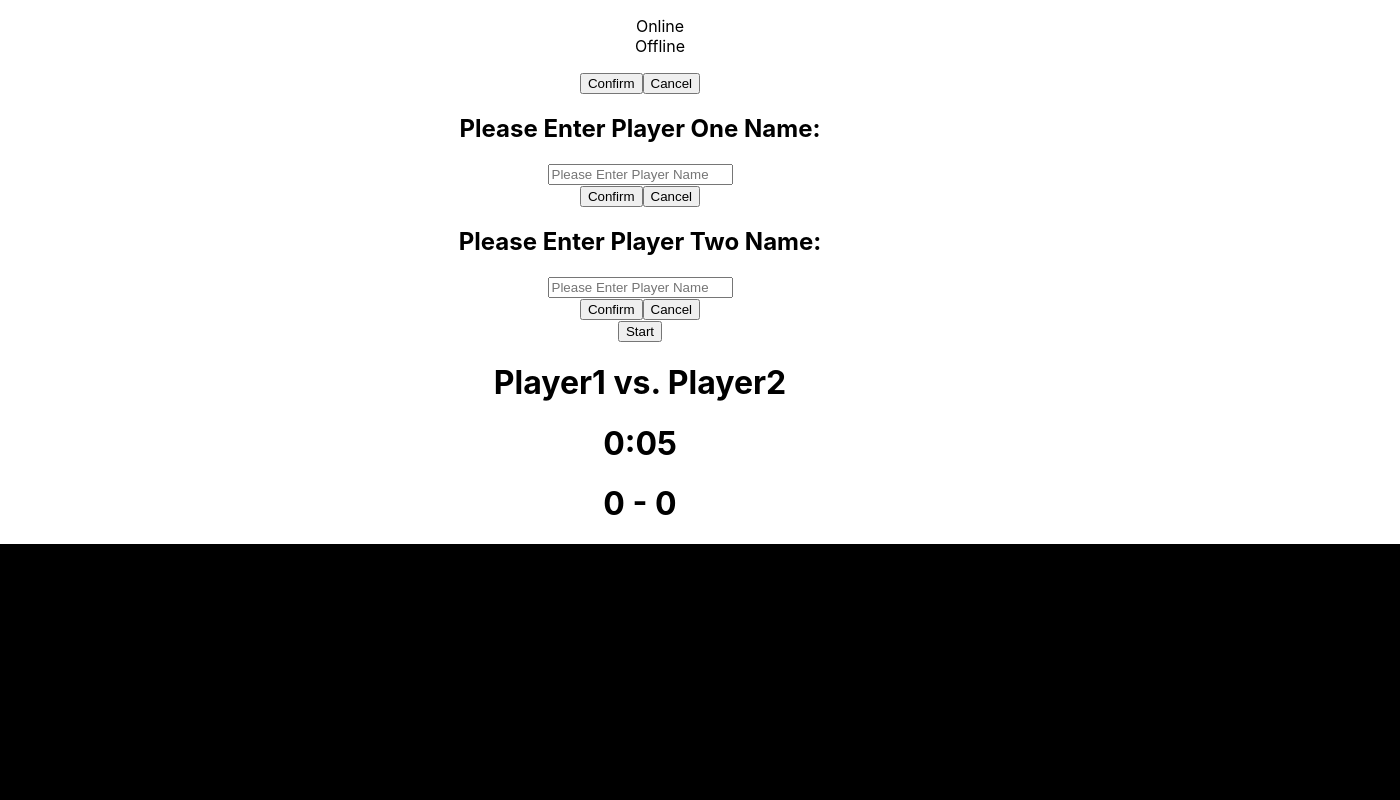
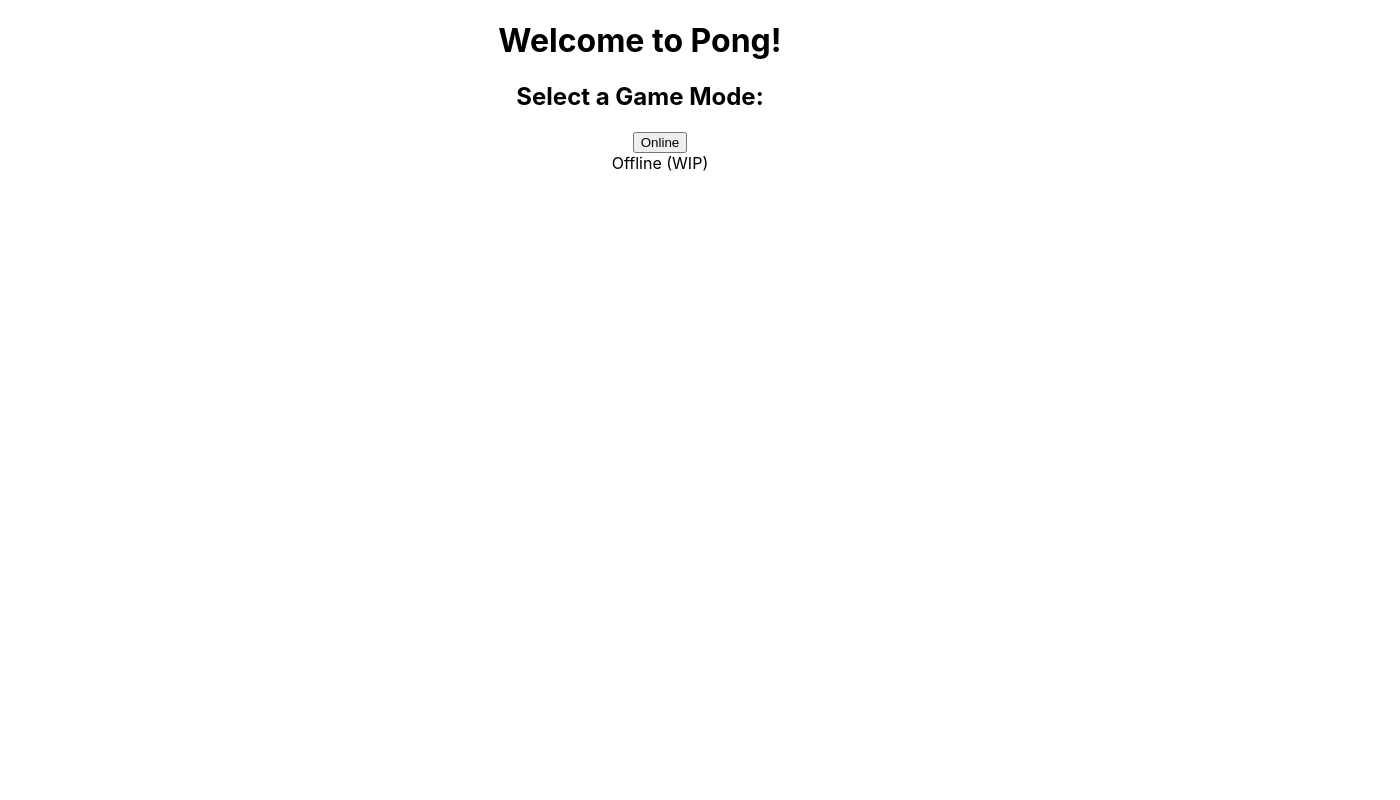
Before and after one commit to Aman-Hundal/PongJS, a React (Create React App) app in the folder frontend/: page / in a window 1280 px wide. Shown: the top 800 px of the page, 1400 px wide, since content can reach past the window. Built offline with nearby package versions, Linux system fonts and the light colour scheme.

Commit message:
added basic transition of componnents for index section (ie. game mode, player1 name, player 2 name, start game)

```diff
--- a/frontend/src/App.js
+++ b/frontend/src/App.js
@@ -14,14 +14,6 @@ const [state, setState] = useState({
   seconds: 10,
   gameOn: true
 });
-
-const confirm = () => {
-  console.log("Confirmed");
-}
-
-const cancel = () => {
-  console.log("Cancelled")
-}
 
 const setNameP1 = (name) => {
   const player1 = {...state.player1, name: name};
@@ -120,10 +112,10 @@ const testData = [
 
   return (
     <div className="App">
-      <Index setNameP1={setNameP1} setNameP2={setNameP2} cancel={cancel} confirm={confirm} start={start} />
-      <Players P1={state.player1} P2={state.player2} />
+      <Index setNameP1={setNameP1} setNameP2={setNameP2} start={start} />
+      {/* <Players P1={state.player1} P2={state.player2} />
       <Canvas winner={winner} newGame={newGame} endGame={endGame} gameOn={state.gameOn} P1={state.player1} P2={state.player2} increaseScoreP1={increaseScoreP1} increaseScoreP2={increaseScoreP2} mins={state.minutes} secs={state.seconds} animateTimer={animateTimer} />
-      <Leaderboard matches={testData} />
+      <Leaderboard matches={testData} /> */}
     </div>
   )
 }
--- a/frontend/src/components/Setup/GameModeSelection.jsx
+++ b/frontend/src/components/Setup/GameModeSelection.jsx
@@ -2,15 +2,14 @@ import '../styles/GameModeSelection.css';
 import Button from './Button';
 
 const GameModeSelection = (props) => {
-    const {confirm, cancel} = props;
+    const { transition} = props;
     return (
         <div className="gamemode-card">
+            <h2>Select a Game Mode: </h2>
             <ul id="gamemode-list">
-                <li>Online</li>
-                <li>Offline</li>
+                <li><Button message={"Online"} onClick={() => transition("CONFIRMP1")}/></li>
+                <li>Offline (WIP)</li>
             </ul>
-            <Button message={"Confirm"} onClick={confirm} />
-            <Button message={"Cancel"} onClick={cancel} />
         </div>
     )
 }
--- a/frontend/src/components/Setup/Index.jsx
+++ b/frontend/src/components/Setup/Index.jsx
@@ -2,15 +2,23 @@ import UserFormP1 from './UserFormP1';
 import UserFormP2 from './UserFormP2';
 import GameModeSelection from './GameModeSelection';
 import Button from './Button';
+import useVisualMode from '../../hooks/useVisualMode';
 
 const Index = (props) => {
-  const {setNameP1, setNameP2, cancel, confirm, start} = props;
+  const {setNameP1, setNameP2, start} = props;
+  const INDEX = "INDEX";
+  const CONFIRMP1 = "CONFIRMP1";
+  const CONFIRMP2 = "CONFIRMP2";
+  const START = "START";
+  const { mode, transition, back } = useVisualMode(INDEX);
+
   return (
     <div>
-      <GameModeSelection cancel={cancel} confirm={confirm} />
-      <UserFormP1 setPlayerName={setNameP1} cancel={cancel} />
-      <UserFormP2 setPlayerName={setNameP2} cancel={cancel} />
-      <Button message={"Start"} onClick={start} />
+      <h1>Welcome to Pong!</h1>
+      {mode === "INDEX" && <GameModeSelection transition={transition} />}
+      {mode === CONFIRMP1 && <UserFormP1 setPlayerName={setNameP1} back={back} transition={transition} />}
+      {mode === CONFIRMP2 && <UserFormP2 setPlayerName={setNameP2}  back={back} transition={transition} />}
+      {mode === START && <Button message={"Start"} onClick={start} />}
     </div>
   )
 }
--- a/frontend/src/components/Setup/UserFormP1.jsx
+++ b/frontend/src/components/Setup/UserFormP1.jsx
@@ -1,8 +1,7 @@
 import {useState} from 'react';
-import Button from './Button';
 
 const UserFormP1 = (props) => {
-    const { setPlayerName, cancel } = props;
+    const { setPlayerName, back, transition } = props;
     const [name, setName] = useState("");
 
     return (
@@ -17,8 +16,11 @@ const UserFormP1 = (props) => {
                 value={name}
                 />
             </form>
-            <button onClick={event => setPlayerName(name)}>Confirm</button>
-            <Button message={"Cancel"} onClick={cancel} />
+            <button onClick={() => {
+                setPlayerName(name)
+                transition("CONFIRMP2")}
+                }>Confirm</button>
+            <button onClick={() => back()} >Cancel</button>
         </main>
     )
 }
--- a/frontend/src/components/Setup/UserFormP2.jsx
+++ b/frontend/src/components/Setup/UserFormP2.jsx
@@ -1,8 +1,7 @@
 import {useState} from 'react';
-import Button from './Button';
 
 const UserFormP2 = (props) => {
-    const { setPlayerName, cancel } = props;
+    const { setPlayerName, transition, back } = props;
     const [name, setName] = useState("");
 
     return (
@@ -17,8 +16,11 @@ const UserFormP2 = (props) => {
                 value={name}
                 />
             </form>
-            <button onClick={event => setPlayerName(name)}>Confirm</button>
-            <Button message={"Cancel"} onClick={cancel} />
+            <button onClick={() => {
+                setPlayerName(name)
+                transition("START")}
+                }>Confirm</button>
+            <button onClick={() => back()} >Cancel</button>
         </main>
     )
 }
--- /dev/null
+++ b/frontend/src/hooks/useVisualMode.js
@@ -0,0 +1,36 @@
+import {useState} from 'react';
+
+//Hook which keeps track of the history of the modes, so we can go backwards or forwards. We store this history as a stateful array called history in our Hook. We'll interact with history through the transition and back actions.
+const useVisualMode = function(initial) {
+  const [history, setHistory] = useState([initial]);
+
+  //Function which helps manage our mode/rendering of components. Transitions ahead to the passed in mode/component.
+  const transition = function(newMode, replace = false) {
+
+    setHistory((prev) => {
+      const copyPrev = [...history];
+      if (replace) {
+        copyPrev.pop();
+      }
+      return [...copyPrev, newMode];
+    });
+  }
+
+  //Function which helps manage our mode/rendering of components. Goes back to our previous component render.
+  const back = function() {
+
+    if (history.length === 1) {
+      return;
+    }
+
+    setHistory((prev) => {
+      return [...history].slice(0,-1);
+    });
+  }
+
+  const mode = history[(history.length - 1)];
+
+  return { mode, transition, back };
+}
+
+export default useVisualMode;
```
